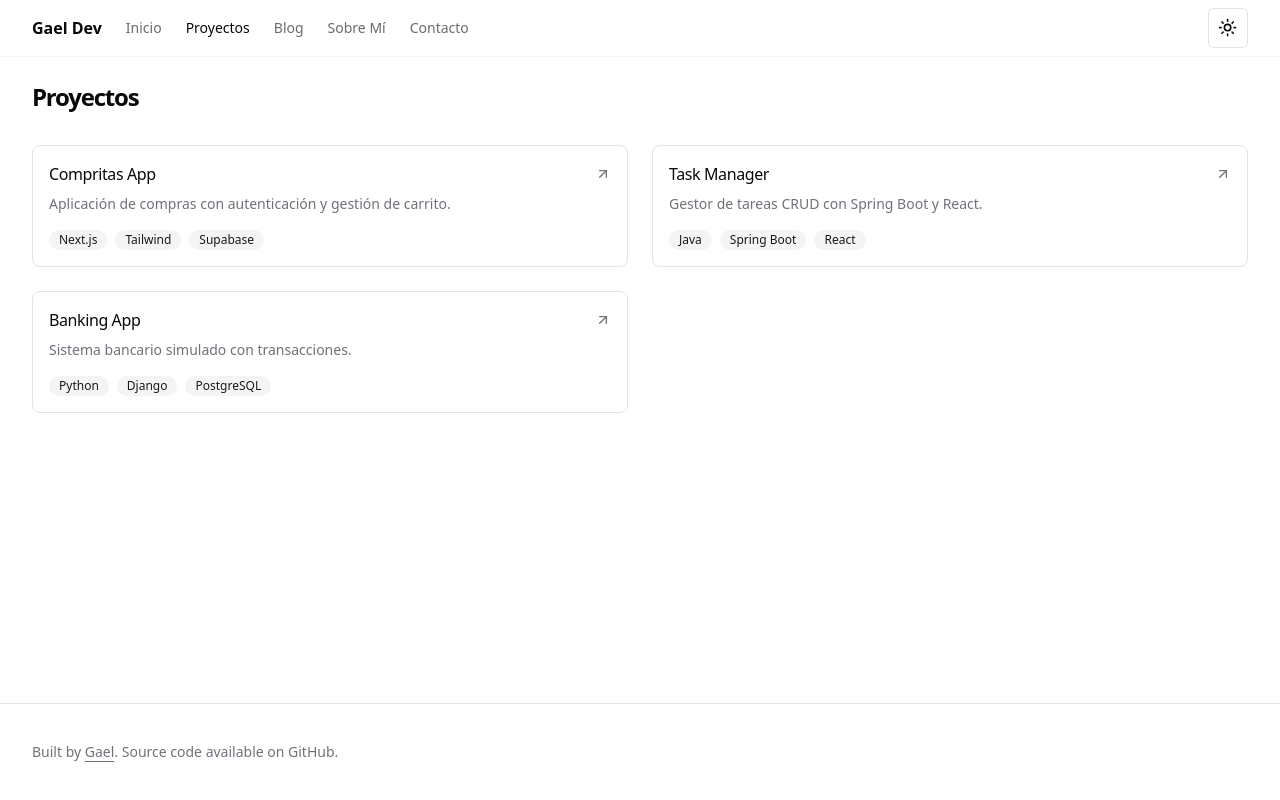
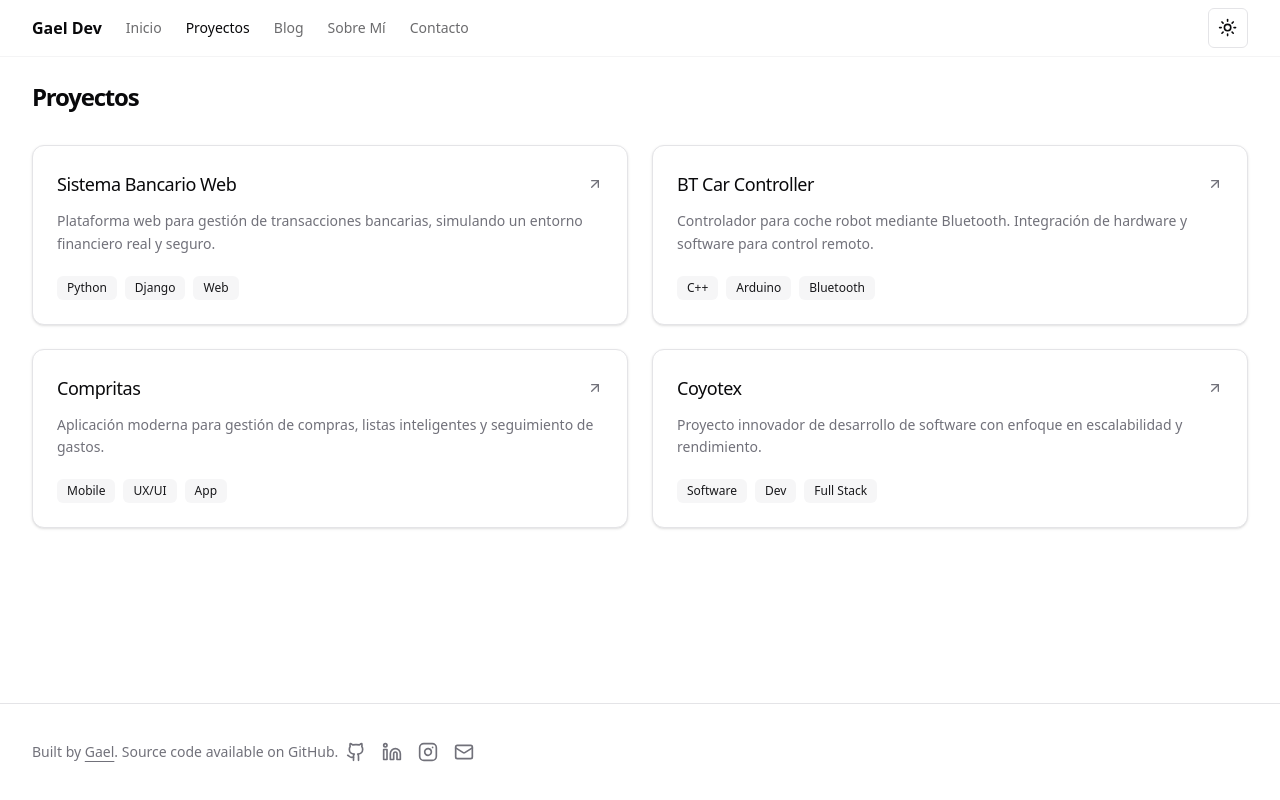
Before and after one commit to gaxl-1/Portafolio, a Next.js app: page /projects in a window 1280 px wide. Built offline with nearby package versions, Linux system fonts and the light colour scheme.

Commit message:
Update projects content, add social links, and enhance visuals

```diff
--- a/app/about/page.tsx
+++ b/app/about/page.tsx
@@ -1,3 +1,5 @@
+import { SocialLinks } from "@/components/social-links"
+
 export const metadata = {
     title: "Sobre Mí",
     description: "Conoce más sobre Gael Dev.",
@@ -39,6 +41,9 @@ export default function AboutPage() {
                     ¿Tienes un proyecto en mente? Me encantaría escucharlo.
                     Puedes contactarme a través de mis redes sociales o enviarme un correo.
                 </p>
+                <div className="not-prose mt-4">
+                    <SocialLinks />
+                </div>
             </div>
         </section>
     )
--- a/app/contact/page.tsx
+++ b/app/contact/page.tsx
@@ -1,4 +1,5 @@
 import { ContactForm } from "@/components/contact-form"
+import { SocialLinks } from "@/components/social-links"
 
 export const metadata = {
     title: "Contacto",
@@ -19,8 +20,11 @@ export default function ContactPage() {
             <h1 className="font-semibold text-2xl mb-8 tracking-tighter">Contacto</h1>
             <p className="text-muted-foreground mb-8">
                 Si estás interesado en colaborar o simplemente quieres saludar,
-                ¡rellena el formulario a continuación!
+                ¡rellena el formulario a continuación o búscame en mis redes!
             </p>
+            <div className="mb-8">
+                <SocialLinks />
+            </div>
             <ContactForm />
         </section>
     )
--- a/app/projects/page.tsx
+++ b/app/projects/page.tsx
@@ -7,22 +7,28 @@ import { ArrowUpRight } from "lucide-react"
  */
 const projects = [
     {
-        title: "Compritas App",
-        description: "Aplicación de compras con autenticación y gestión de carrito.",
-        link: "https://github.com/gaxl-1/compritas", // Placeholder link
-        tech: ["Next.js", "Tailwind", "Supabase"],
+        title: "Sistema Bancario Web",
+        description: "Plataforma web para gestión de transacciones bancarias, simulando un entorno financiero real y seguro.",
+        link: "https://github.com/gaxl-1/sistema-bancario-web",
+        tech: ["Python", "Django", "Web"],
     },
     {
-        title: "Task Manager",
-        description: "Gestor de tareas CRUD con Spring Boot y React.",
-        link: "https://github.com/gaxl-1/task-manager",
-        tech: ["Java", "Spring Boot", "React"],
+        title: "BT Car Controller",
+        description: "Controlador para coche robot mediante Bluetooth. Integración de hardware y software para control remoto.",
+        link: "https://github.com/gaxl-1/bt-car-controller",
+        tech: ["C++", "Arduino", "Bluetooth"],
     },
     {
-        title: "Banking App",
-        description: "Sistema bancario simulado con transacciones.",
-        link: "https://github.com/gaxl-1/banking-app",
-        tech: ["Python", "Django", "PostgreSQL"],
+        title: "Compritas",
+        description: "Aplicación moderna para gestión de compras, listas inteligentes y seguimiento de gastos.",
+        link: "https://github.com/gaxl-1/Compritas",
+        tech: ["Mobile", "UX/UI", "App"],
+    },
+    {
+        title: "Coyotex",
+        description: "Proyecto innovador de desarrollo de software con enfoque en escalabilidad y rendimiento.",
+        link: "https://github.com/gaxl-1/Coyotex",
+        tech: ["Software", "Dev", "Full Stack"],
     },
 ]
 
@@ -49,18 +55,22 @@ export default function ProjectsPage() {
                         key={index}
                         href={project.link}
                         target="_blank"
-                        className="group flex flex-col space-y-2 rounded-lg border p-4 transition-colors hover:bg-accent/50"
+                        className="group flex flex-col space-y-3 rounded-xl border bg-card p-6 shadow-sm transition-all hover:shadow-md hover:bg-accent/50"
                     >
                         <div className="flex items-center justify-between">
-                            <h3 className="font-medium tracking-tight group-hover:underline">
-                                {project.title}
-                            </h3>
+                            <div className="flex items-center gap-2">
+                                <h3 className="font-medium text-lg tracking-tight group-hover:underline decoration-primary decoration-2 underline-offset-4">
+                                    {project.title}
+                                </h3>
+                            </div>
                             <ArrowUpRight className="h-4 w-4 text-muted-foreground transition-transform group-hover:-translate-y-1 group-hover:translate-x-1" />
                         </div>
-                        <p className="text-sm text-muted-foreground">{project.description}</p>
-                        <div className="flex gap-2 pt-2">
+                        <p className="text-sm text-muted-foreground leading-relaxed">
+                            {project.description}
+                        </p>
+                        <div className="flex flex-wrap gap-2 pt-2 mt-auto">
                             {project.tech.map((t) => (
-                                <span key={t} className="rounded-full bg-secondary px-2.5 py-0.5 text-xs text-secondary-foreground">
+                                <span key={t} className="rounded-md bg-secondary/80 px-2.5 py-1 text-xs font-medium text-secondary-foreground">
                                     {t}
                                 </span>
                             ))}
--- a/components/footer.tsx
+++ b/components/footer.tsx
@@ -1,3 +1,5 @@
+import { SocialLinks } from "@/components/social-links"
+
 /**
  * Componente de pie de página global.
  *
@@ -14,6 +16,9 @@ export function Footer() {
                         Built by <span className="font-medium underline underline-offset-4">Gael</span>.
                         Source code available on GitHub.
                     </p>
+                    <div className="ml-auto">
+                        <SocialLinks />
+                    </div>
                 </div>
             </div>
         </footer>
--- /dev/null
+++ b/components/social-links.tsx
@@ -0,0 +1,44 @@
+import { Github, Instagram, Linkedin, Mail } from "lucide-react"
+import Link from "next/link"
+
+const socialLinks = [
+    {
+        name: "GitHub",
+        href: "https://github.com/gaxl-1",
+        icon: Github,
+    },
+    {
+        name: "LinkedIn",
+        href: "https://www.linkedin.com/in/jairo-gael-mota-l%C3%B3pez-78b11339a",
+        icon: Linkedin,
+    },
+    {
+        name: "Instagram",
+        href: "https://www.instagram.com/gaxl.1/",
+        icon: Instagram,
+    },
+    {
+        name: "Email",
+        href: "mailto:lgael4885@gmail.com",
+        icon: Mail,
+    },
+]
+
+export function SocialLinks({ className }: { className?: string }) {
+    return (
+        <div className={`flex gap-4 ${className}`}>
+            {socialLinks.map((link) => (
+                <Link
+                    key={link.name}
+                    href={link.href}
+                    target="_blank"
+                    rel="noopener noreferrer"
+                    className="text-muted-foreground transition-colors hover:text-foreground hover:scale-110"
+                    aria-label={link.name}
+                >
+                    <link.icon className="h-5 w-5" />
+                </Link>
+            ))}
+        </div>
+    )
+}
```
